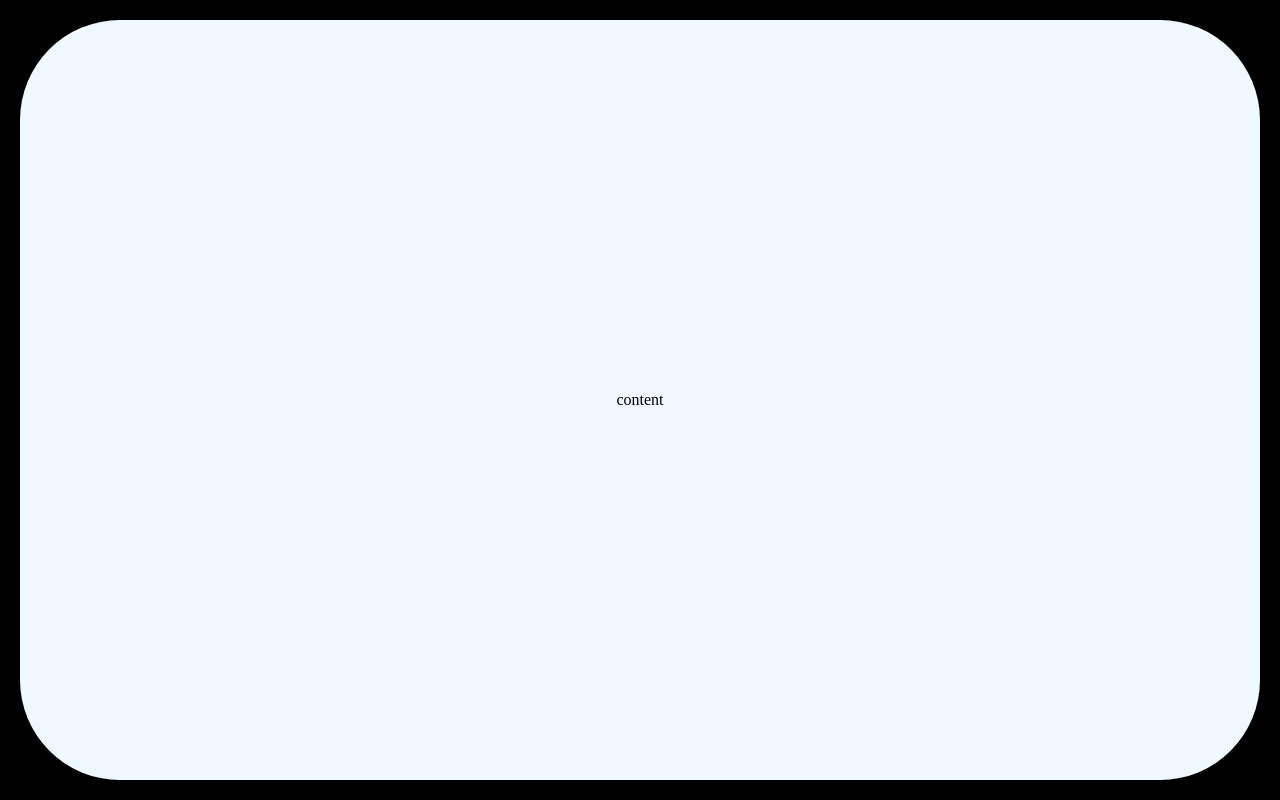
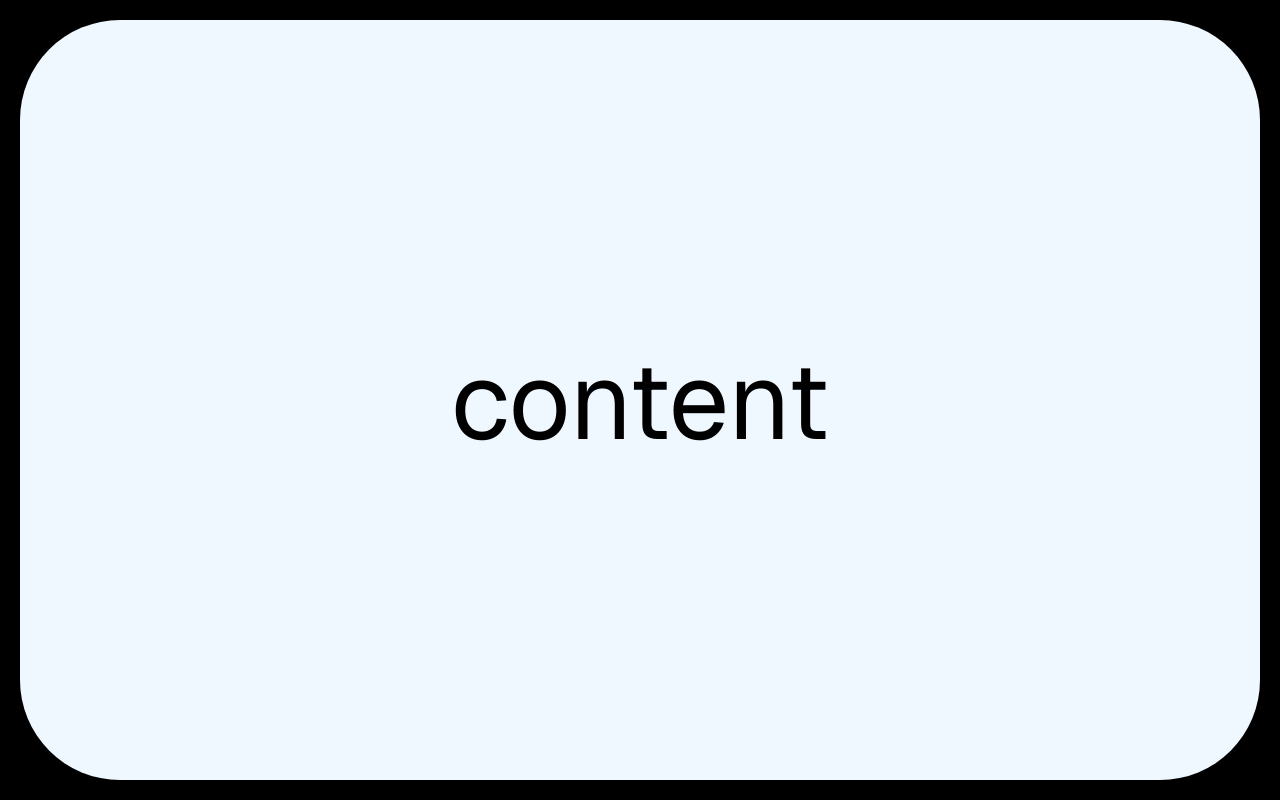
Before and after one commit to Bharathrico/interaction_library, a React (Vite) app: page / in a window 1280 px wide. Shown: the top 800 px of the page. Built offline with nearby package versions, Linux system fonts and the light colour scheme.

Commit message:
lenis upgrade

```diff
--- a/src/App.css
+++ b/src/App.css
@@ -19,6 +19,8 @@
 
 .component-tab
 {
+    font-family: "Geist", sans-serif;
+    font-size: 108px;
     width: 100%;
     height: 100%;
     background-color: aliceblue;
--- a/src/App.tsx
+++ b/src/App.tsx
@@ -4,8 +4,7 @@
 // lenis is used for smooth scrolling
 
 export default function App() {
-    const lenis = useLenis((lenis) => {
-    // called every scroll
+    useLenis((lenis) => {
     console.log(lenis)
   })
   return (
--- a/src/index.css
+++ b/src/index.css
@@ -1,9 +1,12 @@
+@import url('https://fonts.googleapis.com/css2?family=Geist:ital,wght@0,100..900;1,100..900&display=swap');
+
 :root,html,body
 {
   background-color: black;
   padding: 0;
   margin: 0;
   box-sizing: border-box;
+  -webkit-font-smoothing: antialiased;
 }
 
 *, *::before, *::after {
```
